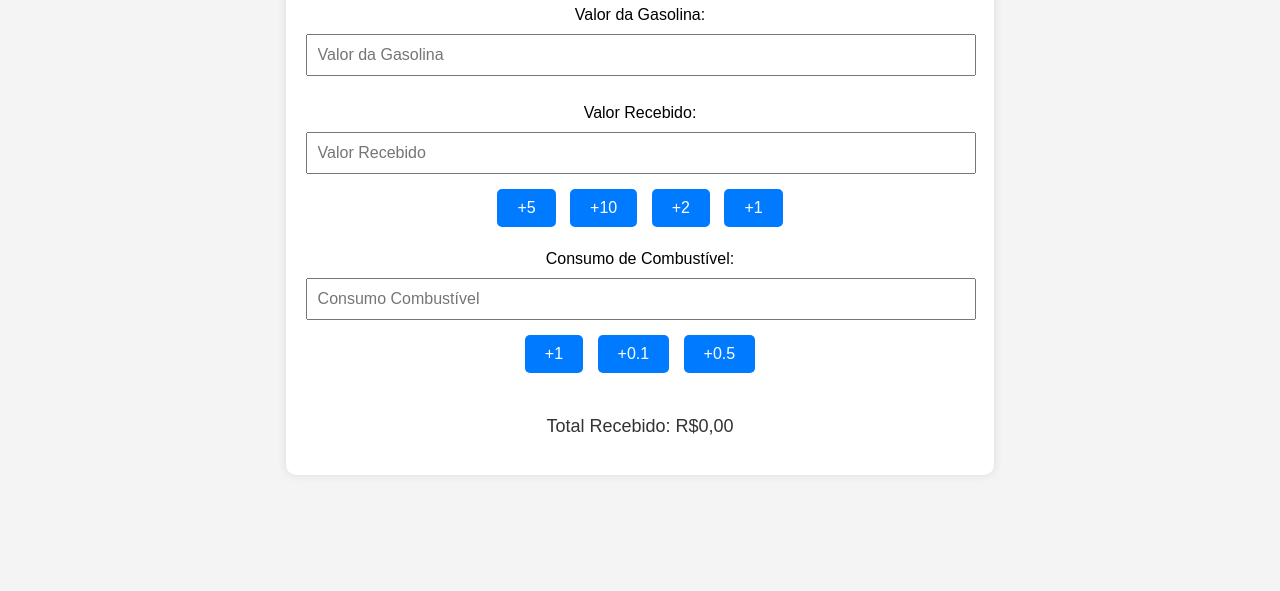
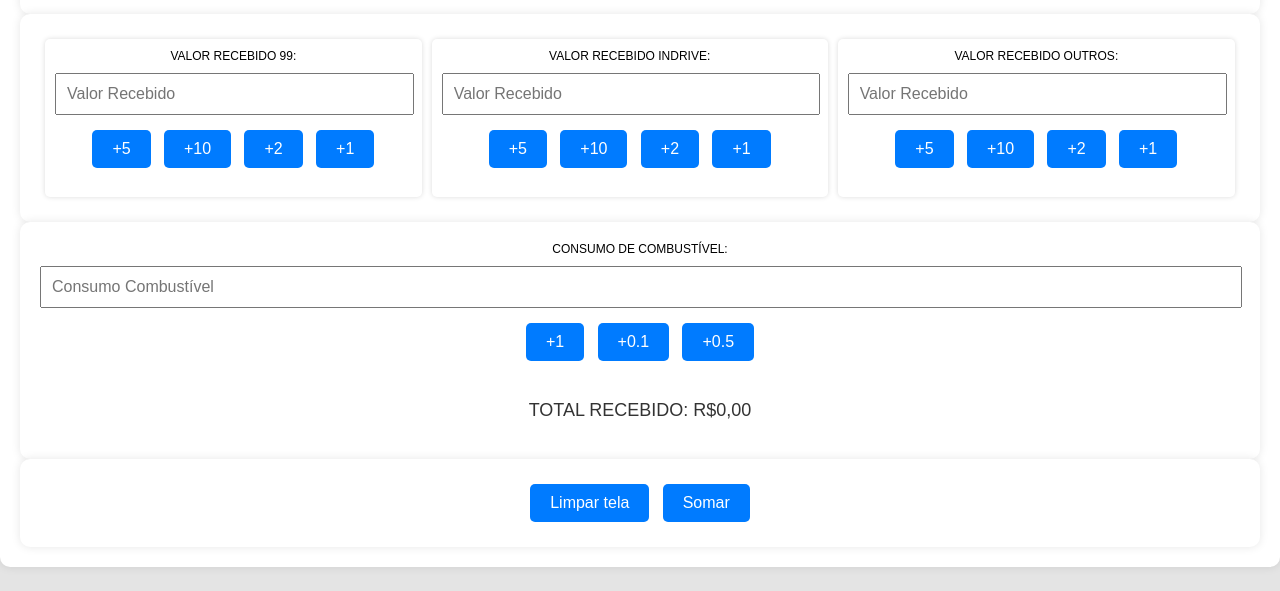
Before and after one commit to matebonfanti/UberAppSimples, a website: page meuApp/www/index.html in a window 1280 px wide. Shown: the part 209-800 px from the top of the page. Drawn offline with Linux system fonts and the light colour scheme.

Commit message:
Ajustado mais opcoes de apps, adicionado botao para limpar e somar

```diff
--- a/meuApp/www/css/index.css
+++ b/meuApp/www/css/style.css
@@ -63,11 +63,12 @@ body {
 
 h1 {
     font-size:24px;
-    font-weight:normal;
+    font-weight: bold;
     margin:0px;
     overflow:visible;
-    padding:0px;
+    padding-bottom:20px;
     text-align:center;
+    width: auto;
 }
 
 .event {
@@ -108,3 +109,58 @@ h1 {
         background-image:linear-gradient(to bottom, #585858 0%, #1B1B1B 51%);
     }
 }
+
+body {
+    font-family: Arial, sans-serif;
+    display: flex;
+    justify-content: center;
+    align-items: center;
+    height: 100vh;
+    margin: 0;
+    background-color: #f4f4f4;
+}
+.container {
+    text-align: center;
+    background: #fff;
+    padding: 20px;
+    border-radius: 10px;
+    box-shadow: 0 0 10px rgba(0, 0, 0, 0.1);
+
+
+}
+input {
+    margin: 10px 0;
+    padding: 10px;
+    width: calc(100% - 22px);
+    font-size: 16px;
+}
+button {
+    padding: 10px 20px;
+    margin: 5px;
+    font-size: 16px;
+    cursor: pointer;
+    background-color: #007BFF;
+    color: #fff;
+    border: none;
+    border-radius: 5px;
+    transition: background-color 0.3s;
+}
+button:hover {
+    background-color: #0056b3;
+}
+p {
+    font-size: 18px;
+    margin-top: 20px;
+    color: #333;
+}
+
+.tipoGanhos{
+    padding: 10px;
+    margin: 5px;
+    box-shadow: 0 0 5px #dbdbdb;
+
+    border-style: hidden;
+    border-radius: 5px;
+
+
+}
--- a/meuApp/www/index.html
+++ b/meuApp/www/index.html
@@ -4,93 +4,64 @@
     <meta charset="UTF-8">
     <meta name="viewport" content="width=device-width, initial-scale=1.0">
     <title>Controle de Ganhos</title>
-    <style>
-        body {
-            font-family: Arial, sans-serif;
-            display: flex;
-            justify-content: center;
-            align-items: center;
-            height: 100vh;
-            margin: 0;
-            background-color: #f4f4f4;
-        }
-        .container {
-            text-align: center;
-            background: #fff;
-            padding: 20px;
-            border-radius: 10px;
-            box-shadow: 0 0 10px rgba(0, 0, 0, 0.1);
-        }
-        input {
-            margin: 10px 0;
-            padding: 10px;
-            width: calc(100% - 22px);
-            font-size: 16px;
-        }
-        button {
-            padding: 10px 20px;
-            margin: 5px;
-            font-size: 16px;
-            cursor: pointer;
-            background-color: #007BFF;
-            color: #fff;
-            border: none;
-            border-radius: 5px;
-            transition: background-color 0.3s;
-        }
-        button:hover {
-            background-color: #0056b3;
-        }
-        p {
-            font-size: 18px;
-            margin-top: 20px;
-            color: #333;
-        }
-    </style>
-    <script>
-        function somaValor(valor) {
-            let campo = document.getElementById('valorRecebido');
-            campo.value = (parseFloat(campo.value) || 0) + valor;
-            calculaTotal();
-        }
+    <link rel="stylesheet" href="css/style.css">
 
-        function somaConsumo(valor) {
-            let campo = document.getElementById('consumoCombustivel');
-            campo.value = (parseFloat(campo.value) || 0) + valor;
-            calculaTotal();
-        }
-
-        function calculaTotal() {
-            let valorGasolina = parseFloat(document.getElementById('valorGasolina').value) || 0;
-            let valorRecebido = parseFloat(document.getElementById('valorRecebido').value) || 0;
-            let consumoCombustivel = parseFloat(document.getElementById('consumoCombustivel').value) || 0;
-
-            let total = valorRecebido - (valorGasolina * consumoCombustivel);
-
-            document.getElementById('totalRecebido').innerText = `Total Recebido: R$${total.toFixed(2)}`;
-        }
-    </script>
 </head>
 <body>
     <div class="container">
         <h1>Controle de Ganhos</h1>
-        <label for="valorGasolina">Valor da Gasolina:</label>
-        <input type="number" id="valorGasolina" placeholder="Valor da Gasolina"><br><br>
+        <div class="container">
+            <label for="valorGasolina">Valor da Gasolina:</label>
+            <input type="number" id="valorGasolina" placeholder="Valor da Gasolina"><br><br>
+        </div>
+        <div class="container" style="display: flex">
 
-        <label for="valorRecebido">Valor Recebido:</label>
-        <input type="number" id="valorRecebido" placeholder="Valor Recebido">
-        <button onclick="somaValor(5)">+5</button>
-        <button onclick="somaValor(10)">+10</button>
-        <button onclick="somaValor(2)">+2</button>
-        <button onclick="somaValor(1)">+1</button><br><br>
-
-        <label for="consumoCombustivel">Consumo de Combustível:</label>
+            <div class="tipoGanhos">
+                <label for="valorRecebido">Valor Recebido 99:</label>
+                <input type="number" id="valorRecebido99" placeholder="Valor Recebido">
+                <button onclick="somaValor(5, 'valorRecebido99')">+5</button>
+                <button onclick="somaValor(10, 'valorRecebido99')">+10</button>
+                <button onclick="somaValor(2, 'valorRecebido99')">+2</button>
+                <button onclick="somaValor(1, 'valorRecebido99')">+1</button><br><br>
+            </div>
+            <div class="tipoGanhos">
+                <label for="valorRecebido">Valor Recebido Indrive:</label>
+                <input type="number" id="valorRecebidoIndrive" placeholder="Valor Recebido">
+                <button onclick="somaValor(5, 'valorRecebidoIndrive')">+5</button>
+                <button onclick="somaValor(10, 'valorRecebidoIndrive')">+10</button>
+                <button onclick="somaValor(2, 'valorRecebidoIndrive')">+2</button>
+                <button onclick="somaValor(1, 'valorRecebidoIndrive')">+1</button><br><br>
+            </div>
+            <div class="tipoGanhos">
+                <label for="valorRecebido">Valor Recebido Outros:</label>
+                <input type="number" id="valorRecebidoOutros" placeholder="Valor Recebido">
+                <button onclick="somaValor(5, 'valorRecebidoOutros')">+5</button>
+                <button onclick="somaValor(10, 'valorRecebidoOutros')">+10</button>
+                <button onclick="somaValor(2, 'valorRecebidoOutros')">+2</button>
+                <button onclick="somaValor(1, 'valorRecebidoOutros')">+1</button><br><br>
+            </div>
+        </div>
+        <div class="container">
+            <label for="consumoCombustivel">Consumo de Combustível:</label>
         <input type="number" id="consumoCombustivel" placeholder="Consumo Combustível">
         <button onclick="somaConsumo(1)">+1</button>
         <button onclick="somaConsumo(0.1)">+0.1</button>
         <button onclick="somaConsumo(0.5)">+0.5</button><br><br>
 
         <p id="totalRecebido">Total Recebido: R$0,00</p>
+        </div>
+
+        <div class="container">
+            <button onclick="limparTela()">Limpar tela</button>
+            <button onclick="calculaTotal()">Somar</button>
+        </div>
+
     </div>
+
+
+
+
+
+    <script src="js/script.js">    </script>
 </body>
 </html>
--- /dev/null
+++ b/meuApp/www/js/script.js
@@ -0,0 +1,62 @@
+/*
+ * Licensed to the Apache Software Foundation (ASF) under one
+ * or more contributor license agreements.  See the NOTICE file
+ * distributed with this work for additional information
+ * regarding copyright ownership.  The ASF licenses this file
+ * to you under the Apache License, Version 2.0 (the
+ * "License"); you may not use this file except in compliance
+ * with the License.  You may obtain a copy of the License at
+ *
+ * http://www.apache.org/licenses/LICENSE-2.0
+ *
+ * Unless required by applicable law or agreed to in writing,
+ * software distributed under the License is distributed on an
+ * "AS IS" BASIS, WITHOUT WARRANTIES OR CONDITIONS OF ANY
+ * KIND, either express or implied.  See the License for the
+ * specific language governing permissions and limitations
+ * under the License.
+ */
+
+// Wait for the deviceready event before using any of Cordova's device APIs.
+// See https://cordova.apache.org/docs/en/latest/cordova/events/events.html#deviceready
+document.addEventListener('deviceready', onDeviceReady, false);
+
+function onDeviceReady() {
+    // Cordova is now initialized. Have fun!
+
+    console.log('Running cordova-' + cordova.platformId + '@' + cordova.version);
+    document.getElementById('deviceready').classList.add('ready');
+}
+
+function somaValor(valor, qualcampo) {
+    let campo = document.getElementById(qualcampo);
+    campo.value = (parseFloat(campo.value) || 0) + valor;
+    calculaTotal();
+}
+
+function somaConsumo(valor) {
+    let campo = document.getElementById('consumoCombustivel');
+    campo.value = (parseFloat(campo.value) || 0) + valor;
+    calculaTotal();
+}
+
+function calculaTotal() {
+    let valorGasolina = parseFloat(document.getElementById('valorGasolina').value) || 0;
+    let valorRecebido99 = parseFloat(document.getElementById('valorRecebido99').value) || 0;
+    let valorRecebidoIndrive = parseFloat(document.getElementById('valorRecebidoIndrive').value) || 0;
+    let valorRecebidoOutros = parseFloat(document.getElementById('valorRecebidoOutros').value) || 0;
+    let consumoCombustivel = parseFloat(document.getElementById('consumoCombustivel').value) || 0;
+
+    let total = valorRecebido99 + valorRecebidoIndrive+ valorRecebidoOutros - (valorGasolina * consumoCombustivel);
+
+    document.getElementById('totalRecebido').innerText = `Total Recebido: R$${total.toFixed(2)}`;
+}
+
+function limparTela(){
+    document.getElementById('valorGasolina').value = '';
+    document.getElementById('valorRecebido99').value = '';
+    document.getElementById('valorRecebidoIndrive').value = '';
+    document.getElementById('valorRecebidoOutros').value = '';
+    document.getElementById('consumoCombustivel').value = '';
+    document.getElementById('totalRecebido').innerText = 'Total Recebido: R$0.00';
+}
```
Also changed, not shown: meuApp/www/js/index.js (deleted, +0 -29 lines).
